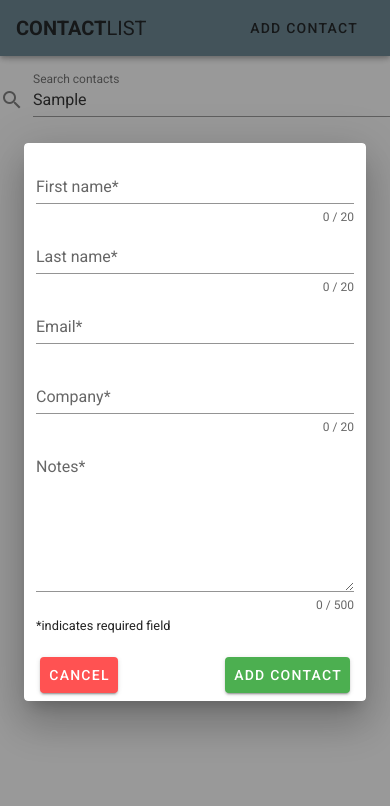
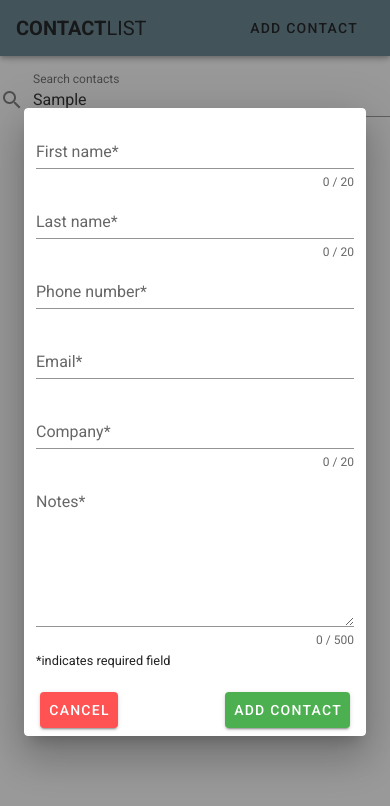
Before and after one commit to danielmjordan/contact-list-app, a Vue app: page / in a window 390 px wide. Both pictures are taken after typing "Sample" into the empty fields and a click on the button "ADD CONTACT". Shown: the top 806 px of the page. Built offline with nearby package versions, Linux system fonts and the light colour scheme.

Commit message:
Add phone field and validation

```diff
--- a/src/components/Form.vue
+++ b/src/components/Form.vue
@@ -20,6 +20,14 @@
           :counter="20"
           :rules="nameRules"
           label="Last name*"
+          required
+        ></v-text-field>
+
+        <v-text-field
+          v-model.number="form.phone"
+          mask="phone"
+          :rules="phoneRules"
+          label="Phone number*"
           required
         ></v-text-field>
 
@@ -75,6 +83,7 @@ export default {
     form: {
       firstName: '',
       lastName: '',
+      phone: '',
       email: '',
       company: '',
       notes: '',
@@ -83,6 +92,12 @@ export default {
       value => !!value || 'Name is required',
       value =>
         (value && value.length <= 20) || 'Name must be less than 20 characters',
+    ],
+    phoneRules: [
+      value => !!value || 'Phone number is required',
+      value =>
+        /^[2-9]\d{2}-\d{3}-\d{4}$/.test(value) ||
+        'Please enter a valid phone number',
     ],
     emailRules: [
       value => !!value || 'Email is required',
```
